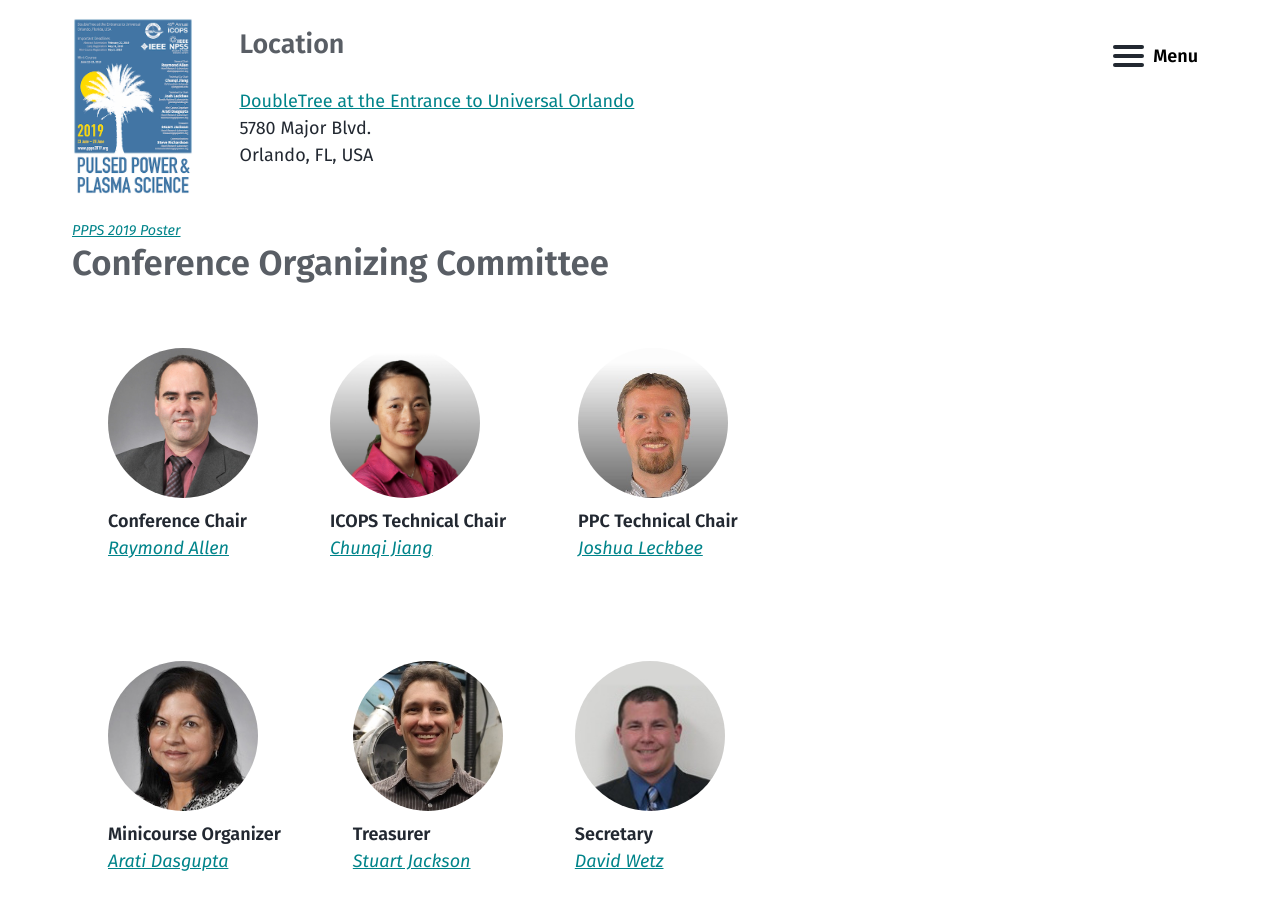
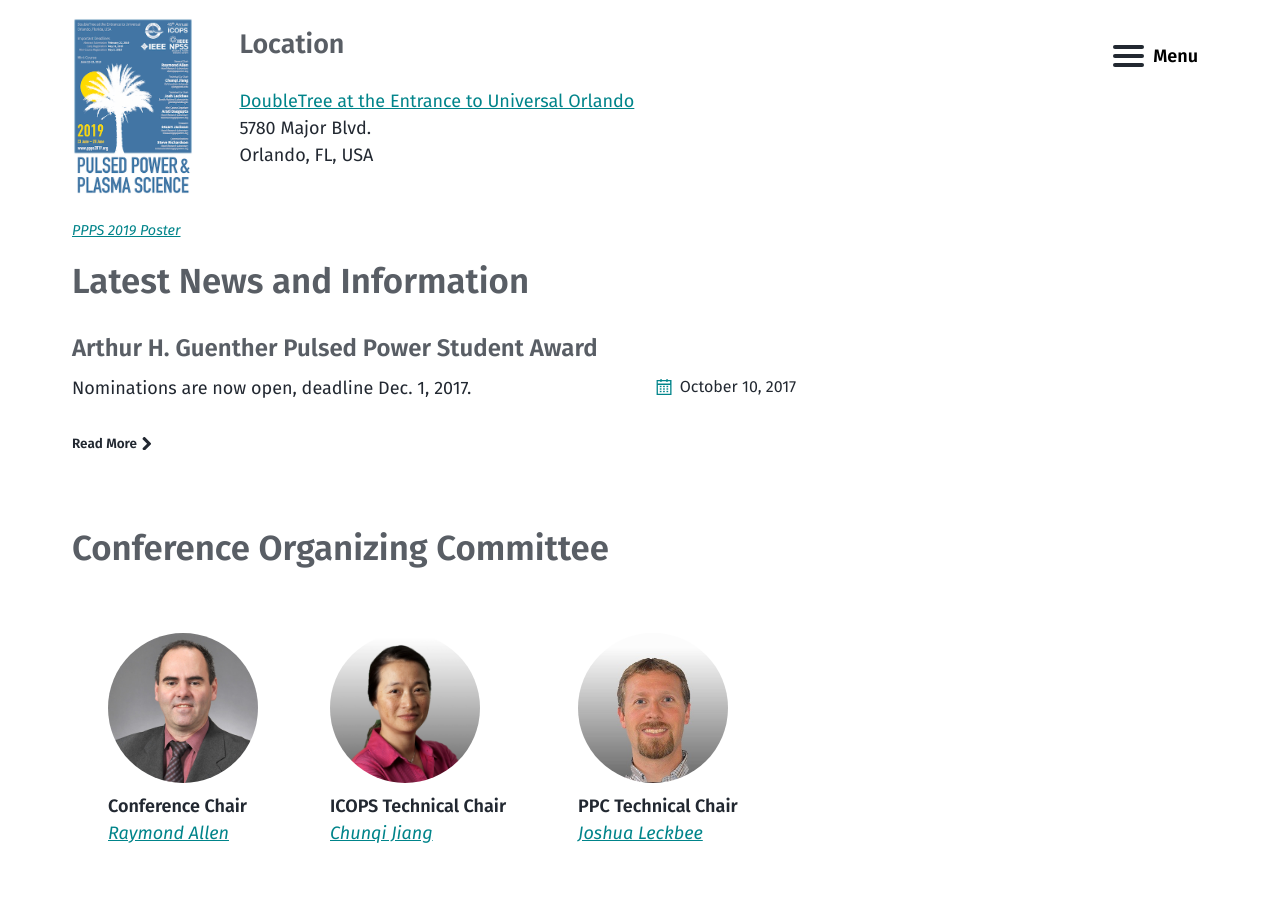
Before and after one commit to ppps2019/ppps2019.github.io, a Jekyll site: the page built from index.md, in a window 1280 px wide and 900 px high, scrolled down 545 px. Built offline with Jekyll 4.4.1, drawn with Linux system fonts in a browser that asks for light colours.

Commit message:
add news to index

```diff
--- a/_includes/conf-about-blurb.html
+++ b/_includes/conf-about-blurb.html
@@ -1,4 +1,4 @@
-<div style="float:left;margin-right:1em;">
+<div style="float:left;margin-right:1em;margin-bottom:1em;">
 <img onerror="this.onerror=null; this.src='/images/ppc-logo-bw.png'"
 src="/images/ppc-logo.svg" alt="PPC" style="height:7em;margin-bottom:1em;"><br>
 <img onerror="this.onerror=null; this.src='/images/icops-logo.png'"
@@ -8,6 +8,7 @@ src="/images/icops-logo.svg" alt="ICOPS" style="width:6.8em;margin-top:1em;margi
 src="/images/poster_thumb.png" alt="PPPS2019 Poster" style="width:6.8em;margin-top:1em;margin-bottom:1em;"></a><br>
 <a href="/news/conference-flyer/"><small><em>PPPS 2019 Poster</em></small></a>
 </div>
+
 <div markdown="1">
 The **2019 IEEE Pulsed Power and Plasma Science Conference** (PPPS 2019) is the premier international conference dedicated to pulsed power and plasma science, combining the IEEE International Conference on Plasma Science and the IEEE International Pulsed Power Conference.
 
--- a/_posts/news/2017-10-10-student-award.md
+++ b/_posts/news/2017-10-10-student-award.md
@@ -3,7 +3,7 @@ layout: post
 title: "Arthur H. Guenther Pulsed Power Student Award"
 modified:
 categories: news
-excerpt: Nominations are now open
+excerpt: Nominations are now open, deadline Dec. 1, 2017.
 tags: []
 date: 2017-10-10
 author: steve_richardson
--- a/index.md
+++ b/index.md
@@ -13,8 +13,44 @@ modified: 2017-02-28
 5780 Major Blvd. \\
 Orlando, FL, USA
 
+<div class="gallery-ender"></div>
 
-<div class="gallery-ender"></div>
+## Latest News and Information
+
+{% for post in site.posts limit:1 %}
+{% if post.id %}
+  {% assign title = post.title | markdownify | strip_html %}
+{% else %}
+  {% assign title = post.title %}
+{% endif %}
+
+<div class="entries">
+<article class="entry">
+  <header class="entry-header">
+    <h3 class="entry-title">
+      <a href="{{ post.url | relative_url }}" rel="bookmark">{{ title }}</a>
+    </h3>
+  </header>
+  <footer class="entry-meta">
+    <ul>
+    {% if post.date %}
+      <li><span class="icon">{% include icon-calendar.svg %}</span><time class="entry-time" datetime="{{ post.date | date_to_xmlschema }}">{{ post.date | date: "%B %-d, %Y" }}</time></li>
+    {% endif %}
+    {% if post.read_time %}
+      <li><span class="icon">{% include icon-stopwatch.svg %}</span>{% capture read_time %}{% include read-time.html %}{% endcapture %}{{ read_time | strip }}</li>
+    {% endif %}
+    </ul>
+  </footer>
+  <div class="entry-excerpt">
+    {% if post.excerpt %}
+      {{ post.excerpt | markdownify }}
+      <p><a href="{{ post.url | relative_url }}" class="more-link">{{ site.data.theme.t.read_more | default: 'Read More' }} <span class="icon icon--arrow-right">{% include icon-arrow-right.svg %}</span></a></p>
+    {% endif %}
+  </div>
+</article>
+</div>
+{% endfor %}
+
 
 ## Conference Organizing Committee
 
```
